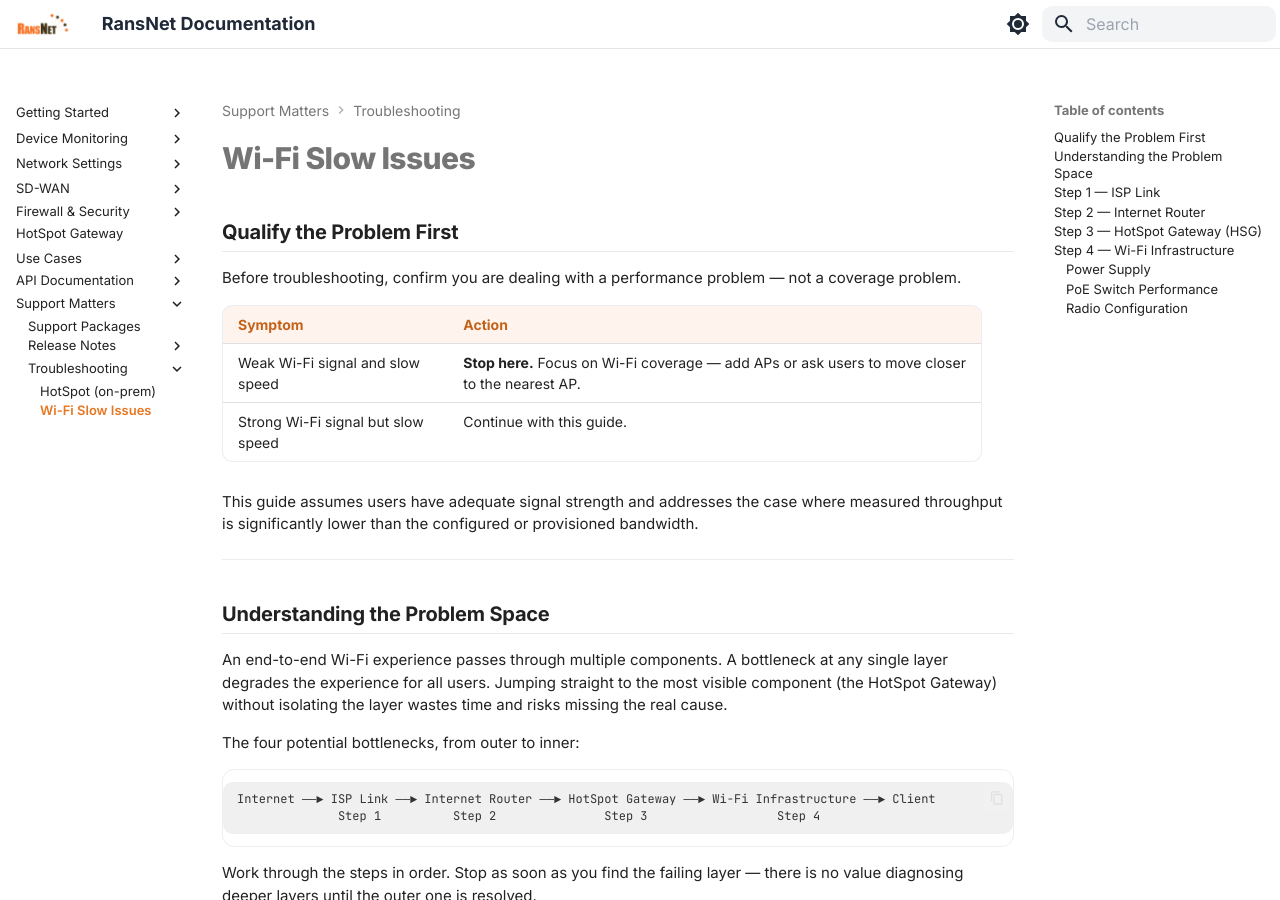
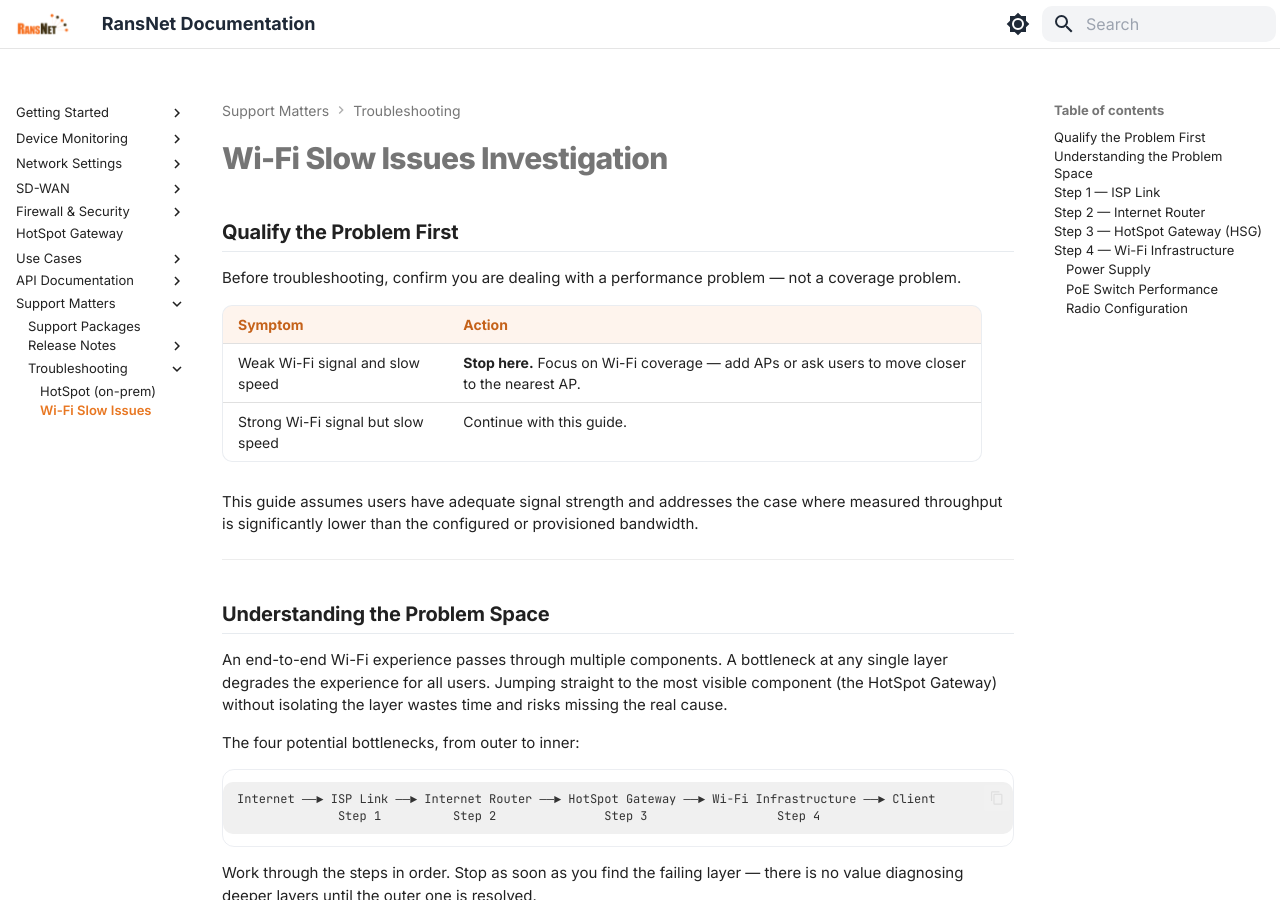
Before and after one commit to RansNet/docs, an MkDocs documentation site: the page built from docs/support/ts/wifi_slow.md, in a window 1280 px wide and 900 px high. Built offline with MkDocs 1.6.1 and Material for MkDocs 9.7.7, drawn with Linux system fonts in a browser that asks for light colours.

Commit message:
Update wifi_slow.md

```diff
--- a/docs/support/ts/wifi_slow.md
+++ b/docs/support/ts/wifi_slow.md
@@ -1,4 +1,4 @@
-# Wi-Fi Slow Issues
+# Wi-Fi Slow Issues Investigation
 
 ## Qualify the Problem First
 
```
